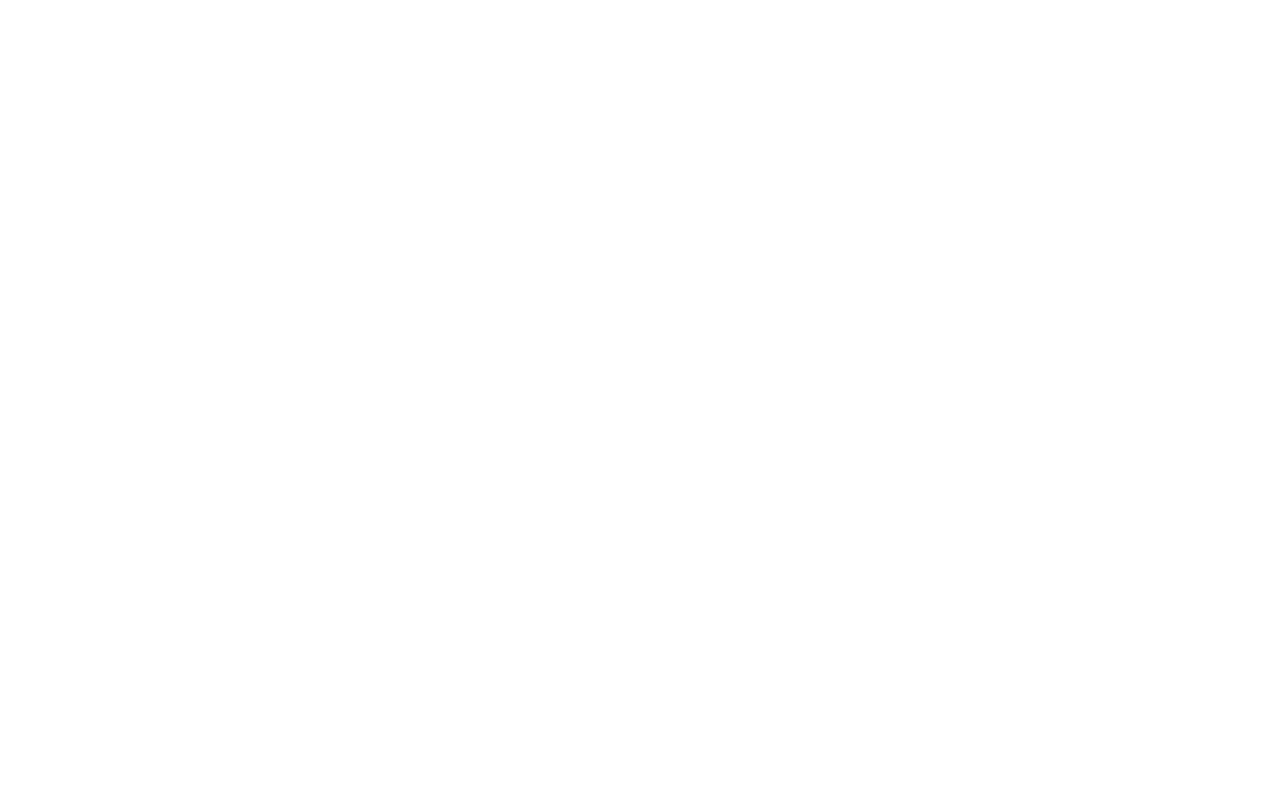
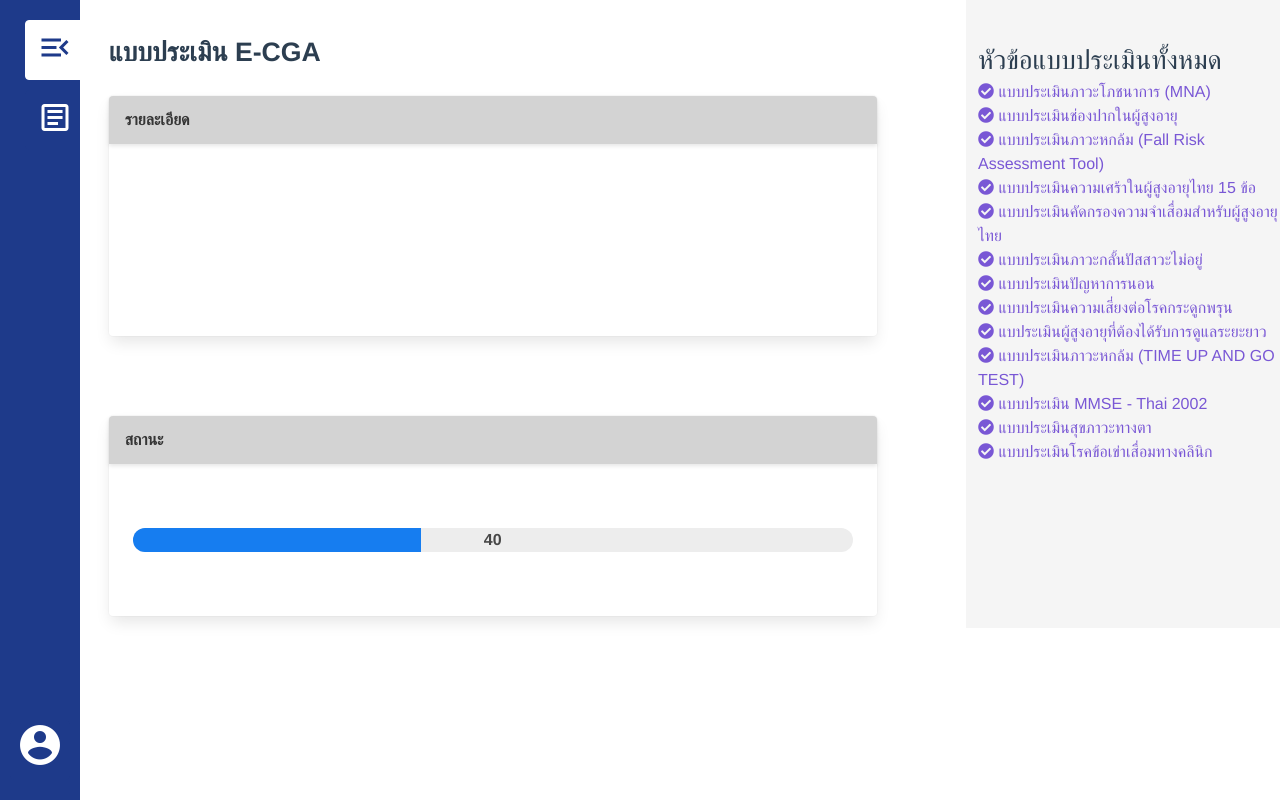
Before and after one commit to pspapleng/ECGA-front-end, a Vue app: page /startpage in a window 1280 px wide. Built offline with nearby package versions, Linux system fonts and the light colour scheme.

Commit message:
new startpage + update index.js

```diff
--- a/src/router/index.js
+++ b/src/router/index.js
@@ -115,7 +115,18 @@ const routes = [
     // which is lazy-loaded when the route is visited.
     component: () =>
       import(/* webpackChunkName: "sidebar" */ "../components/sidebar.vue")
-  }
+  },
+  {
+    path: "/startpage",
+    name: "startpage",
+    // route level code-splitting
+    // this generates a separate chunk (about.[hash].js) for this route
+    // which is lazy-loaded when the route is visited.
+    component: () =>
+      import(
+        /* webpackChunkName: "startpage" */ "../views/startpage.vue"
+      )
+  },
 ];
 
 const router = new VueRouter({
--- /dev/null
+++ b/src/views/startpage.vue
@@ -0,0 +1,98 @@
+<template>
+    <div>
+        <section>
+            <div class="columns">
+                <div class="column is-1">
+                    <div>
+                        <Sidebar />
+                    </div>
+                </div>
+                <div class="column is-8" id="details">
+                    <h1 id="pageHeader">แบบประเมิน E-CGA</h1>
+                    <div class="card" id="detailBox">
+                        <header class="card-header" style="background-color: lightgrey;">
+                            <p class="card-header-title">
+                                รายละเอียด
+                            </p>
+                        </header>
+                        <div class="card-content">
+                            <div class="content">
+                            </div>
+                        </div>
+                    </div>
+                    <div class="card" id="statusBox">
+                        <header class="card-header" style="background-color: lightgrey;">
+                            <p class="card-header-title">
+                                สถานะ
+                            </p>
+                        </header>
+                        <div class="card-content">
+                            <div class="content">
+                                <b-progress style="margin-top: 5vh;" size="is-large" type="is-info" :value="40" show-value></b-progress>
+                            </div>
+                        </div>
+                    </div>
+                </div>
+                <div class="column is-3 has-background-light" id="choosebar">
+                    <header id="choosebarHeader">หัวข้อแบบประเมินทั้งหมด</header>
+                    <a id="chooseAss"><i class="fas fa-check-circle" id="checkIcon"></i> แบบประเมินภาวะโภชนาการ (MNA)</a><br>
+                    <a id="chooseAss"><i class="fas fa-check-circle" id="checkIcon"></i> แบบประเมินช่องปากในผู้สูงอายุ</a><br>
+                    <a id="chooseAss"><i class="fas fa-check-circle" id="checkIcon"></i> แบบประเมินภาวะหกล้ม (Fall Risk Assessment Tool)</a><br>
+                    <a id="chooseAss"><i class="fas fa-check-circle" id="checkIcon"></i> แบบประเมินความเศร้าในผู้สูงอายุไทย 15 ข้อ</a><br>
+                    <a id="chooseAss"><i class="fas fa-check-circle" id="checkIcon"></i> แบบประเมินคัดกรองความจำเสื่อมสำหรับผู้สูงอายุไทย</a><br>
+                    <a id="chooseAss"><i class="fas fa-check-circle" id="checkIcon"></i> แบบประเมินภาวะกลั้นปัสสาวะไม่อยู่</a><br>
+                    <a id="chooseAss"><i class="fas fa-check-circle" id="checkIcon"></i> แบบประเมินปัญหาการนอน</a><br>
+                    <a id="chooseAss"><i class="fas fa-check-circle" id="checkIcon"></i> แบบประเมินความเสี่ยงต่อโรคกระดูกพรุน</a><br>
+                    <a id="chooseAss"><i class="fas fa-check-circle" id="checkIcon"></i> แบประเมินผู้สูงอายุที่ต้องได้รับการดูแลระยะยาว</a><br>
+                    <a id="chooseAss"><i class="fas fa-check-circle" id="checkIcon"></i> แบบประเมินภาวะหกล้ม (TIME UP AND GO TEST)</a><br>
+                    <a id="chooseAss"><i class="fas fa-check-circle" id="checkIcon"></i> แบบประเมิน MMSE - Thai 2002</a><br>
+                    <a id="chooseAss"><i class="fas fa-check-circle" id="checkIcon"></i> แบบประเมินสุขภาวะทางตา</a><br>
+                    <a id="chooseAss"><i class="fas fa-check-circle" id="checkIcon"></i> แบบประเมินโรคข้อเข่าเสื่อมทางคลินิก</a>
+                </div>
+            </div>
+        </section>
+    </div>
+</template>
+
+<script>
+import Sidebar from "@/components/sidebar.vue";
+export default {
+  components: {
+    Sidebar,
+  },
+  name: "Patientlist",
+  data() {
+    return {
+
+    };
+  },
+};
+</script>
+<style>
+    #pageHeader {
+        font-size: 1.6667rem;
+        text-align: left;
+        font-weight: 600;
+    }
+    #details {
+        margin-top: 4vh;
+    }
+    #detailBox {
+        margin-top: 3vh;
+        width: 60vw;
+        height: 30vh;
+    }
+    #statusBox {
+        margin-top: 10vh;
+        width: 60vw;
+        height: 25vh;
+    }
+    #choosebarHeader {
+        text-align: left;
+        margin-top: 5vh;
+        font-size: 1.6667rem;
+    }
+    #choosebar {
+        text-align: left;
+    }
+</style>
```
